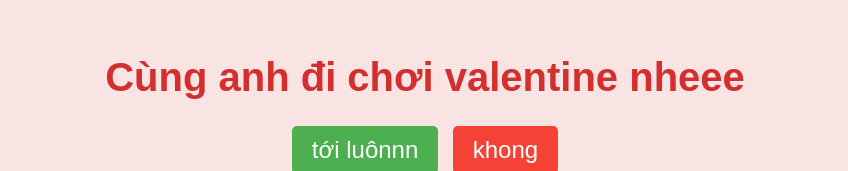
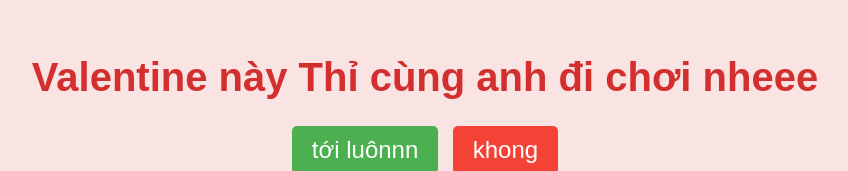
Before and after one commit to ducnhatt/valentine-web, a plain HTML site: page index.html in a window 1280 px wide. Shown: the part 137-308 px from the top of the page, without its empty margins (215-1063 px from the left). Drawn offline with Linux system fonts and the light colour scheme; no server answers.

Commit message:
Add files via upload

```diff
--- a/index.html
+++ b/index.html
@@ -8,7 +8,7 @@
   </head>
   <body>
     <div class="container">
-      <h1>Cùng anh đi chơi valentine nheee</h1>
+      <h1>Valentine này Thỉ cùng anh đi chơi nheee</h1>
       <div class="buttons">
         <button class="yes-button" onclick="handleYesClick()">
           tới luônnn
```
